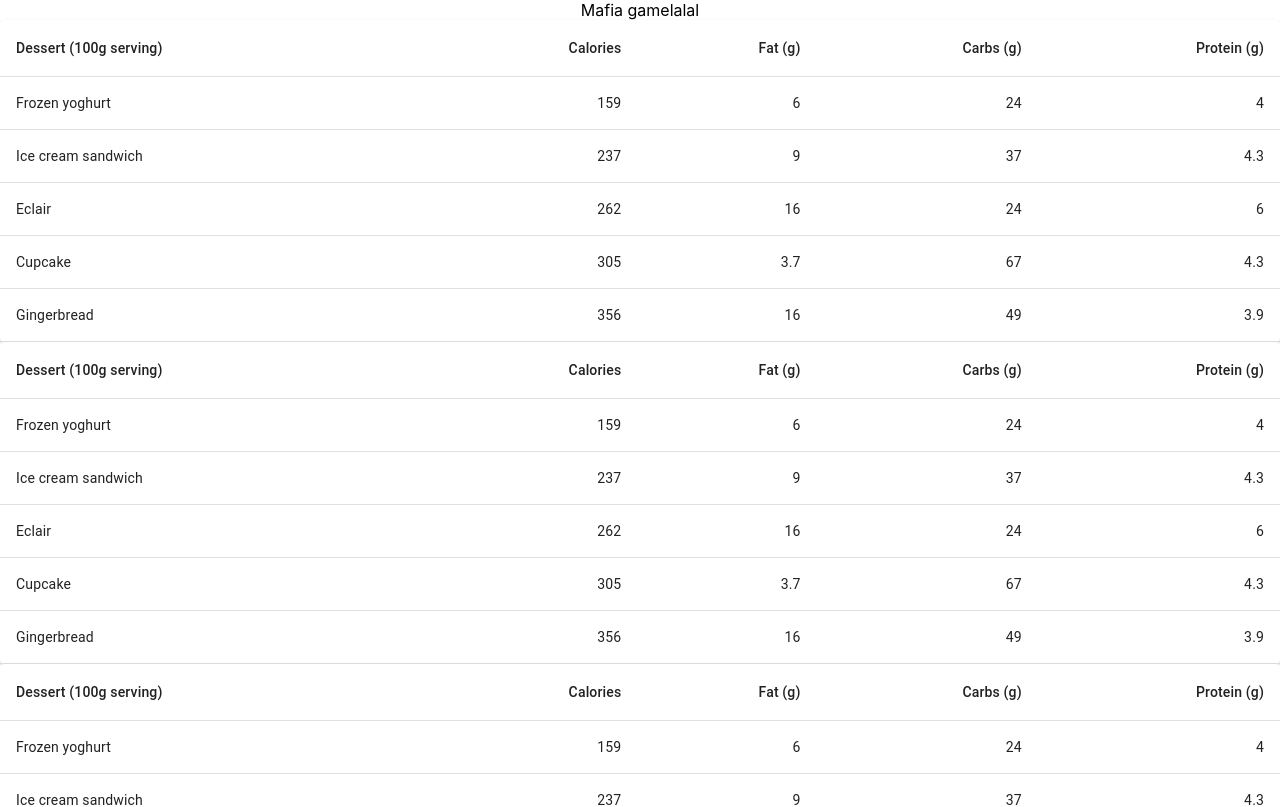
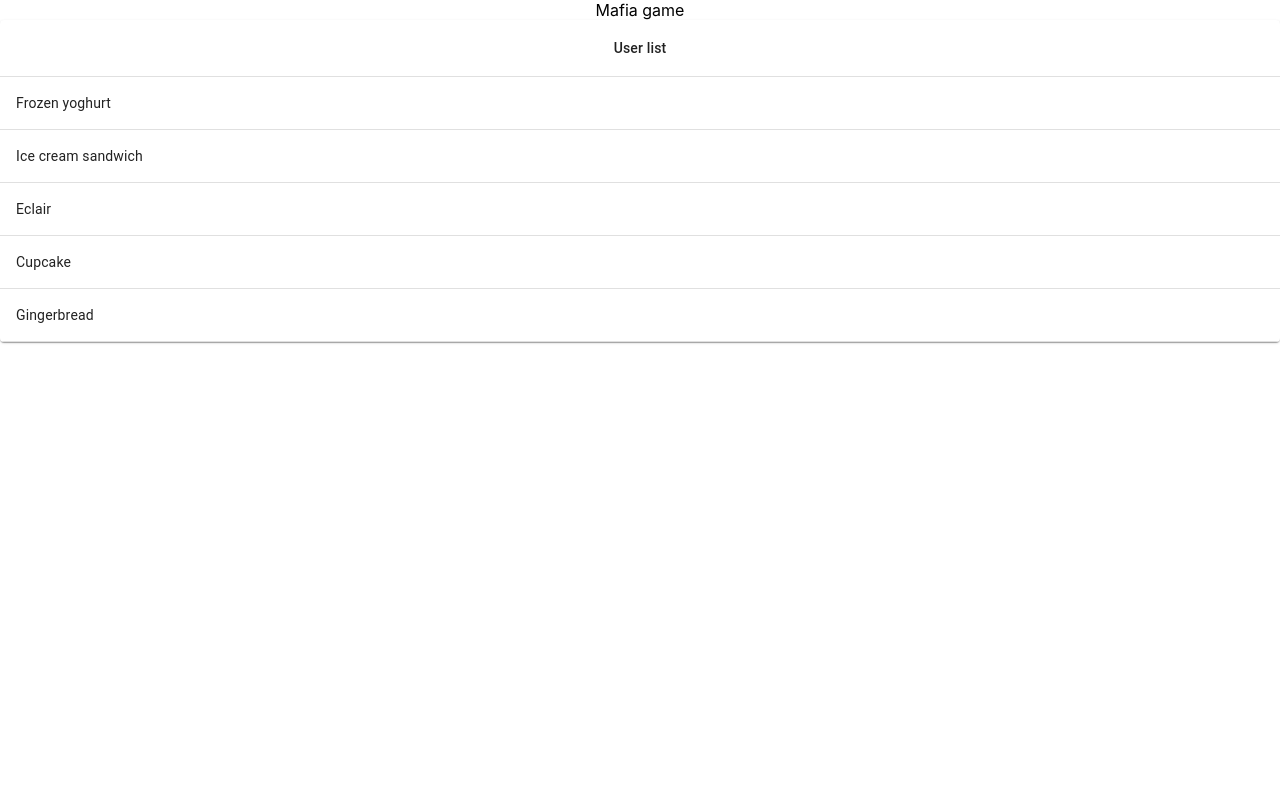
Before and after one commit to davidgong99/mafia, a React (Create React App) app: page / in a window 1280 px wide. Shown: the top 807 px of the page. Built offline with nearby package versions, Linux system fonts and the light colour scheme.

Commit message:
change usertable to component

```diff
--- a/src/App.js
+++ b/src/App.js
@@ -1,6 +1,6 @@
 // import logo from './logo.svg';
 import './App.css';
-import BasicTable from './components/UserTable'
+import UserTable from './components/UserTable'
 
 function App() {
 
@@ -23,10 +23,8 @@ function App() {
 
       Mafia game
       {/* <Table/> */}
-      lalal
-      <BasicTable/>
-      <BasicTable/>
-      <BasicTable/>
+      <UserTable/>
+      {/* <BasicTable/> */}
     </div>
   );
 }
--- a/src/components/UserTable.js
+++ b/src/components/UserTable.js
@@ -1,5 +1,4 @@
 import React from 'react';
-import { makeStyles } from '@material-ui/core/styles';
 import Table from '@material-ui/core/Table';
 import TableBody from '@material-ui/core/TableBody';
 import TableCell from '@material-ui/core/TableCell';
@@ -8,11 +7,6 @@ import TableHead from '@material-ui/core/TableHead';
 import TableRow from '@material-ui/core/TableRow';
 import Paper from '@material-ui/core/Paper';
 
-const useStyles = makeStyles({
-  table: {
-    minWidth: 650,
-  },
-});
 
 function createData(name, calories, fat, carbs, protein) {
     return { name, calories, fat, carbs, protein };
@@ -26,19 +20,15 @@ const rows = [
     createData('Gingerbread', 356, 16.0, 49, 3.9),
 ];
 
-export default function BasicTable() {
-  const classes = useStyles();
+class UserTable extends React.Component {
 
+    render () {
         return (
             <TableContainer component={Paper}>
-      <Table className={classes.table} aria-label="simple table">
+              <Table styles={{ minWidth: "650" }} aria-label="simple table">
                 <TableHead>
                   <TableRow>
-            <TableCell>Dessert (100g serving)</TableCell>
-            <TableCell align="right">Calories</TableCell>
-            <TableCell align="right">Fat&nbsp;(g)</TableCell>
-            <TableCell align="right">Carbs&nbsp;(g)</TableCell>
-            <TableCell align="right">Protein&nbsp;(g)</TableCell>
+                    <TableCell align="center">User list</TableCell>
                   </TableRow>
                 </TableHead>
                 <TableBody>
@@ -47,10 +37,6 @@ export default function BasicTable() {
                       <TableCell component="th" scope="row">
                         {row.name}
                       </TableCell>
-              <TableCell align="right">{row.calories}</TableCell>
-              <TableCell align="right">{row.fat}</TableCell>
-              <TableCell align="right">{row.carbs}</TableCell>
-              <TableCell align="right">{row.protein}</TableCell>
                     </TableRow>
                   ))}
                 </TableBody>
@@ -58,3 +44,6 @@ export default function BasicTable() {
             </TableContainer>
           );
     }
+}
+
+export default UserTable;
```
Lines whose indentation alone changed are shown as unchanged.
